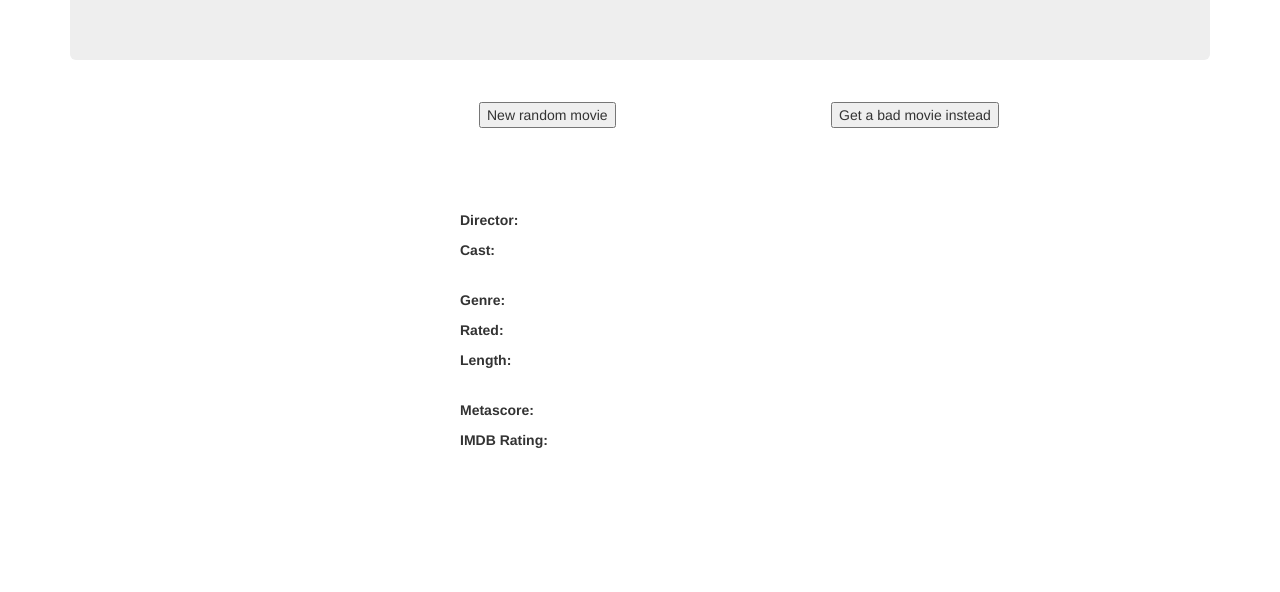
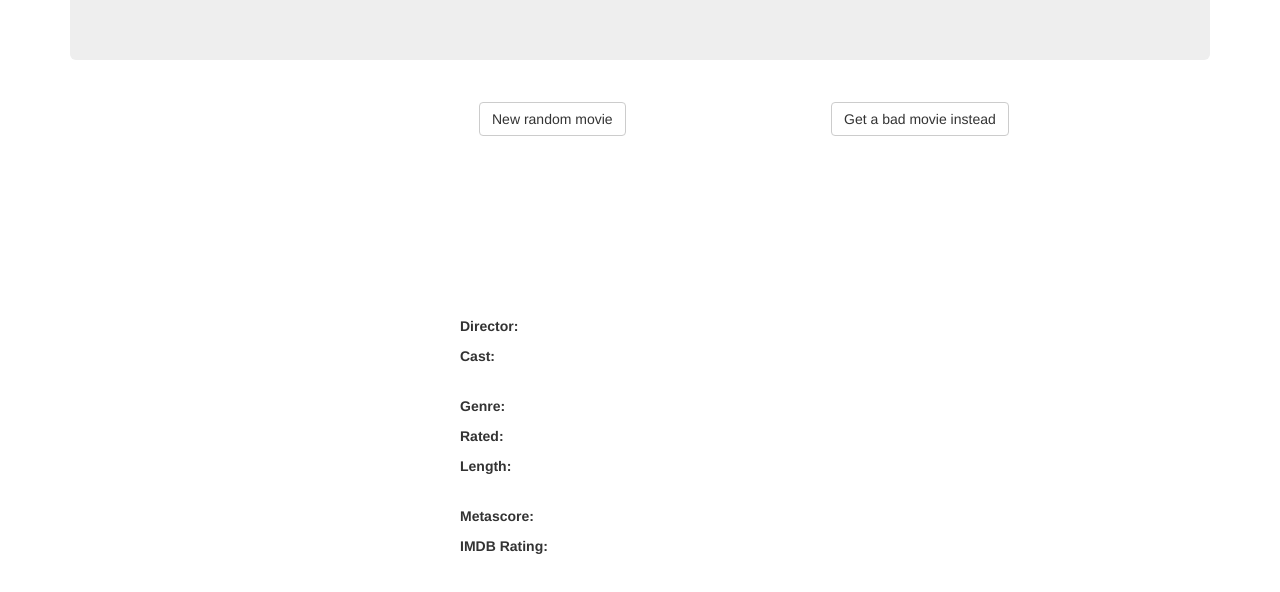
Before and after one commit to AndreasDellrud/RandomMoviePicker, a website: page index.html in a window 1280 px wide. Shown: the part 210-802 px from the top of the page. Drawn offline with nearby package versions, Linux system fonts and the light colour scheme; no server answers.

Commit message:
css and bottstrap on buttons

```diff
--- a/index.html
+++ b/index.html
@@ -21,10 +21,10 @@
         <div class="row" style="margin: 3em 3em 3em 3em">
           <div class="col-md-4"></div>
           <div class="col-md-4">
-            <button ng-click="newMovie()">New random movie</button>
+            <button ng-click="newMovie()" class="btn btn-default">New random movie</button>
           </div>
           <div class="col-md-4">
-            <button ng-click="getBadMovie()">Get a bad movie instead</button>
+            <button ng-click="getBadMovie()" class="btn btn-default">Get a bad movie instead</button>
           </div>
         </div>
         <div class="row">
@@ -32,9 +32,9 @@
             <img ng-src="{{randomMovie.Poster}}"/>
             </div>
           <div class="col-md-4">
-            <h1>{{ randomMovie.Title }}</h1>
+            <h1 style="margin-top: 0">{{ randomMovie.Title }}</h1>
             <h4>{{randomMovie.Year}}</h4>
-            <p>{{randomMovie.Plot}}</p>
+            <p style="height: 7em">{{randomMovie.Plot}}</p>
             <br/>
             <p><b>Director: </b> {{randomMovie.Director}}</p>
             <p><b>Cast:</b> {{randomMovie.Actors}}</p>
@@ -48,7 +48,7 @@
                 <p><b>Metascore: </b>{{randomMovie.Metascore}}</p>
                 <p><b>IMDB Rating:</b>{{randomMovie.imdbRating}}</p>
                 <br/>
-            <a ng-show="isMovieOnNetflix" href="{{netflixLink}}">Watch on Netflix</a>
+            <a ng-show="isMovieOnNetflix" class="btn btn-default" href="{{netflixLink}}">Watch on Netflix</a>
             <p ng-show="!isMovieOnNetflix">{{notOnNetflix}}</p>
               </div>
             </div>
```
